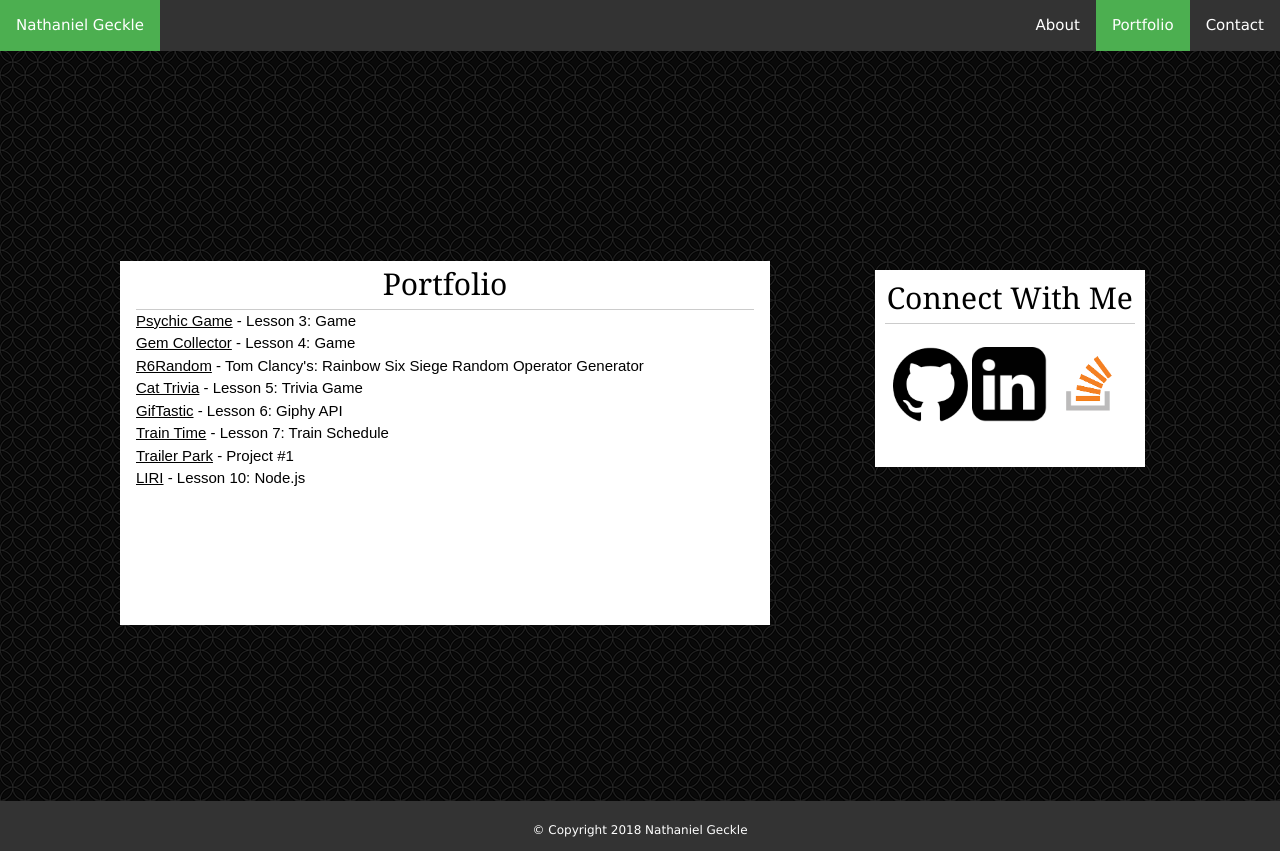
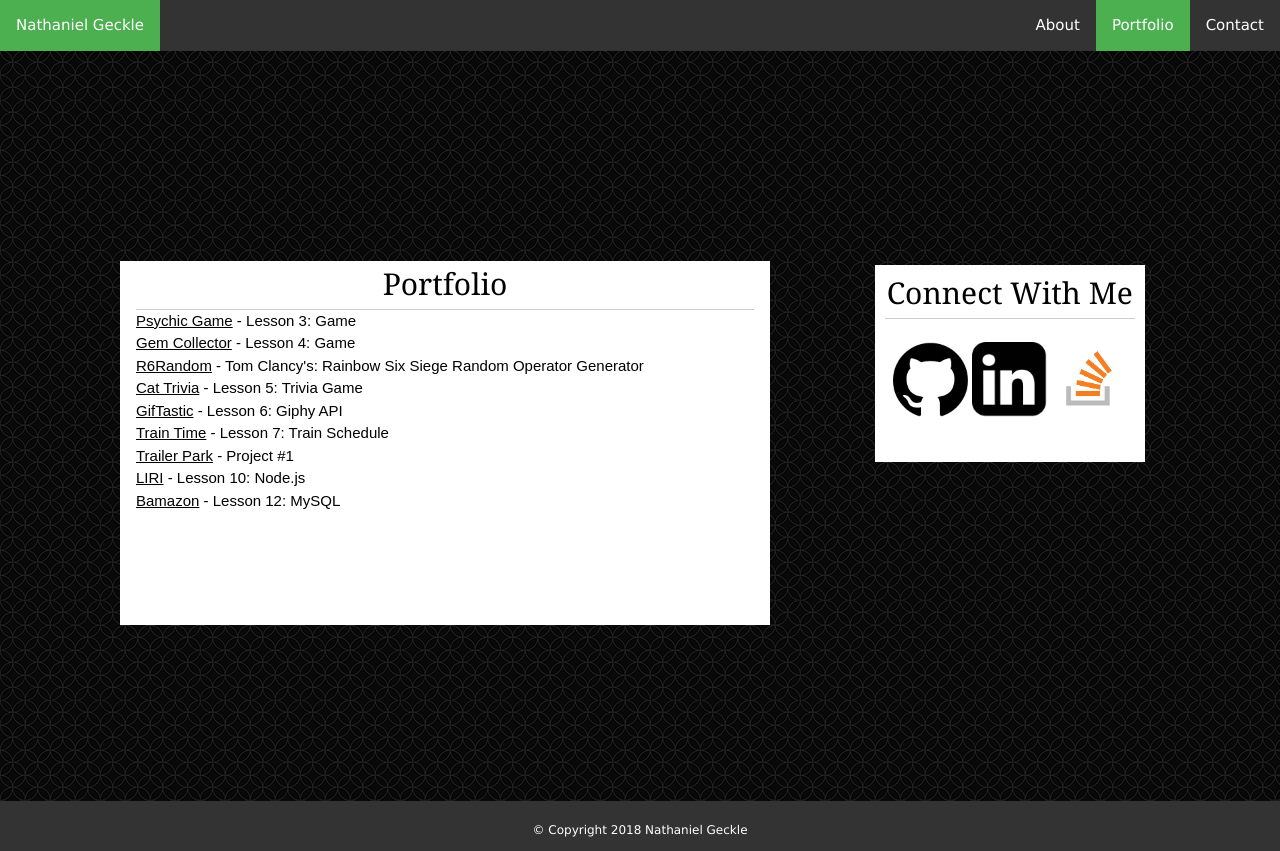
Before and after one commit to NGeckle/Basic-Portfolio, a plain HTML site: page portfolio.html in a window 1280 px wide. Drawn offline with nearby package versions, Linux system fonts and the light colour scheme.

Commit message:
Added Bamazon to portfolio

```diff
--- a/assets/css/style.css
+++ b/assets/css/style.css
@@ -94,7 +94,7 @@ html, body {
     text-align: center;
     padding: 50px 10px 0px;
     position: relative;
-    bottom: 185px;
+    bottom: 190px;
 }
 
 #asideHidden {
--- a/portfolio.html
+++ b/portfolio.html
@@ -32,8 +32,9 @@
                 <p><a href="https://ngeckle.github.io/GifTastic/">GifTastic</a> - Lesson 6: Giphy API</p>
                 <p><a href="https://ngeckle.github.io/TrainSchedule/">Train Time</a> - Lesson 7: Train Schedule</p>
                 <p><a href="https://msinkler973.github.io/Trailer-Park/">Trailer Park</a> - Project #1</p>
-                <p><a href="https://ngeckle.github.io/liri-node-app/">LIRI</a> - Lesson 10: Node.js</p>
-                <br><br><br><br><br><br>
+                <p><a href="https://github.com/NGeckle/liri-node-app">LIRI</a> - Lesson 10: Node.js</p>
+                <p><a href="https://github.com/NGeckle/Bamazon">Bamazon</a> - Lesson 12: MySQL</p>
+                <br><br><br><br><br>
             </section>
             <aside id="asidePortfolio">
                 <h2 class="connect">Connect With Me</h2>
```
